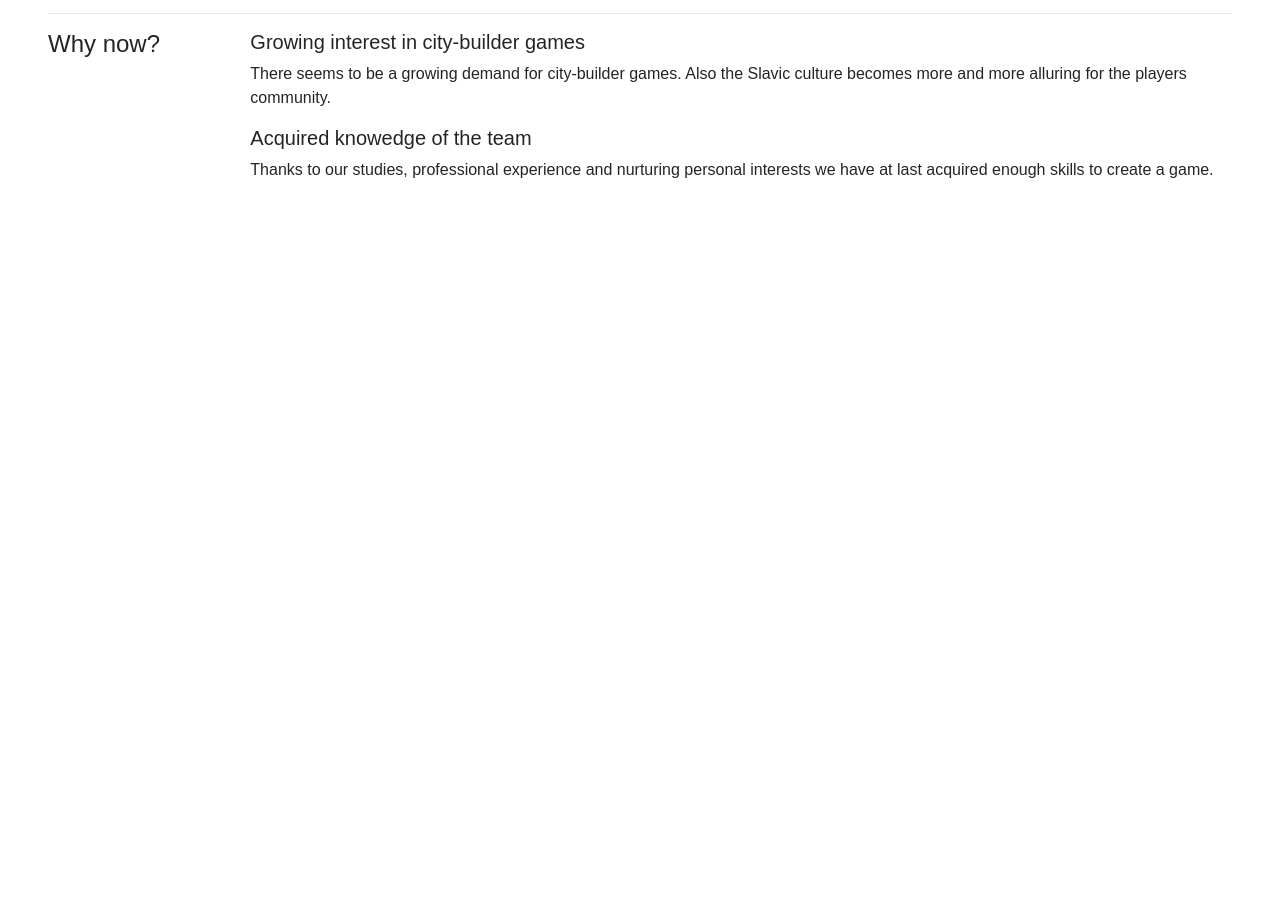
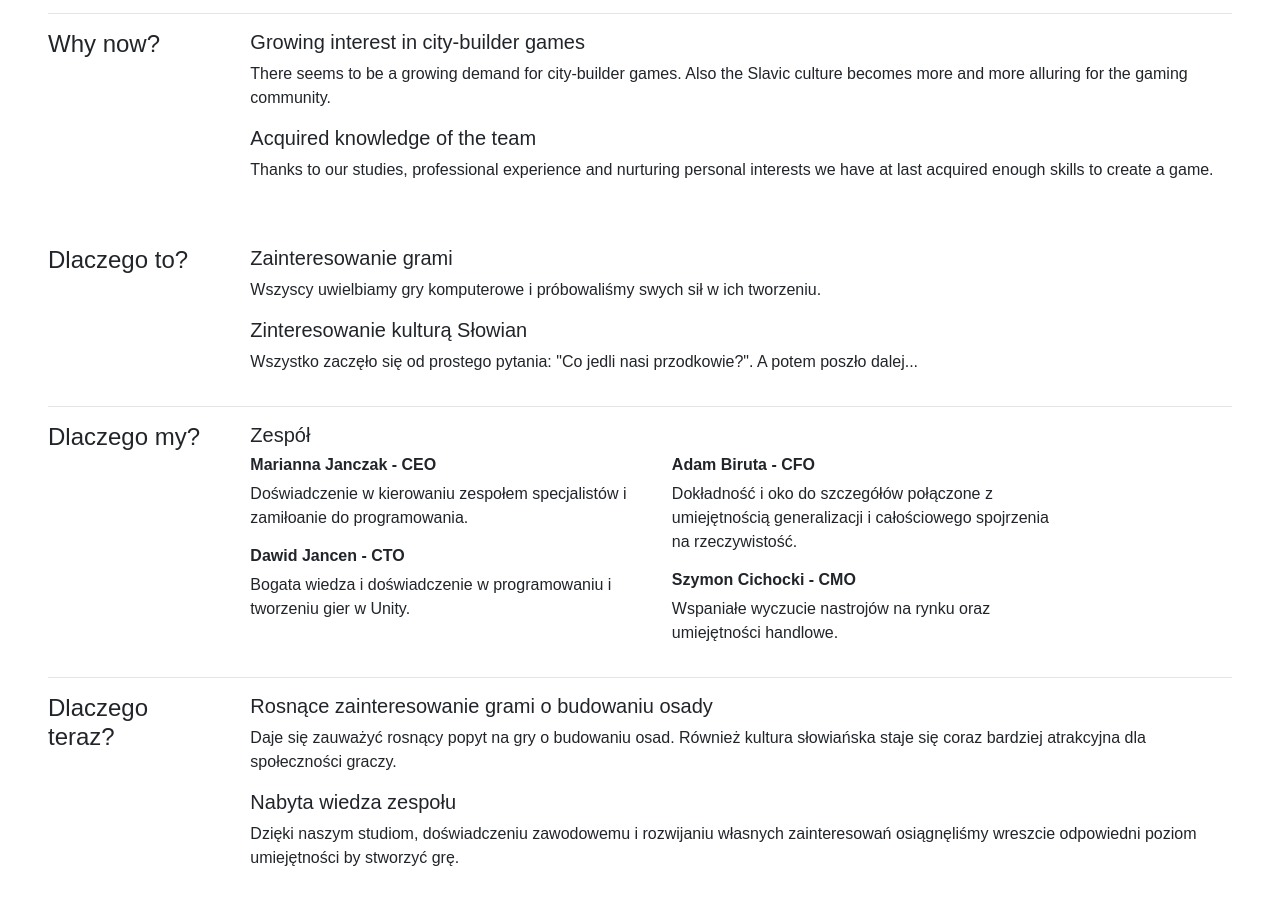
Before and after one commit to MariannaJan/slavic, a plain HTML site: page index.html in a window 1280 px wide. Shown: the part 771-1676 px from the top of the page. Before the commit the page ends 1017 px from the top, so only its background shows below. Drawn offline with nearby package versions, Linux system fonts and the light colour scheme; a web font is replaced by a local one.

Commit message:
Polish text added

```diff
--- a/index.html
+++ b/index.html
@@ -38,7 +38,7 @@
       <h5>Interest in games</h5>
       <p>We all love playing games and have tried our skills in making them.</p>
       <h5>Interest in Slavic culture</h5>
-      <p>It started from a simple question: 'What did our ansestors eat?'. And then it rolled on...</p>
+      <p>It started from a simple question: 'What did our ancestors eat?'. And then it rolled on...</p>
     </div>
   </div>
   <hr>
@@ -79,14 +79,16 @@
     </div>
     <div class="col-sm">
       <h5>Growing interest in city-builder games</h5>
-      <p>There seems to be a growing demand for city-builder games. Also the Slavic culture becomes more and more alluring for the players community.</p>
-      <h5>Acquired knowedge of the team</h5>
-      <p>Thanks to our studies, professional experience and nurturing personal interests we have at last acquired enough skills to create a game.</p>
+      <p>There seems to be a growing demand for city-builder games. Also the Slavic culture becomes more and more
+        alluring for the gaming community.</p>
+      <h5>Acquired knowledge of the team</h5>
+      <p>Thanks to our studies, professional experience and nurturing personal interests we have at last acquired enough
+        skills to create a game.</p>
     </div>
   </div>
-  </div>
+</div>
 <!-- POLISH -->
-<div class="m-5" lang="pl">
+<div class="m-5" lang="en">
   <div class="row">
     <div class="col-sm-2">
       <h4>
@@ -94,45 +96,57 @@
       </h4>
     </div>
     <div class="col-sm">
-      <h5>Interest in games</h5>
-      <p>fhsgaghlsiuerhglhrgiush</p>
-      <h5>Interest in Slavic culture</h5>
+      <h5>Zainteresowanie grami</h5>
+      <p>Wszyscy uwielbiamy gry komputerowe i próbowaliśmy swych sił w ich tworzeniu.</p>
+      <h5>Zinteresowanie kulturą Słowian</h5>
+      <p>Wszystko zaczęło się od prostego pytania: "Co jedli nasi przodkowie?". A potem poszło dalej...</p>
     </div>
   </div>
   <hr>
   <div class="row">
     <div class="col-sm-2">
       <h4>
-        Why us?
+        Dlaczego my?
       </h4>
     </div>
     <div class="col-sm">
       <div class="row">
         <div class="col">
-          <h5>Team</h5>
+          <h5>Zespół</h5>
         </div>
       </div>
       <div class="row">
         <div class="col-sm-5">
-          <h6>Marianna Janczak - CEO</h6>
-          <h6>Dawid Jancen - CTO</h6>
+          <h6 class="font-weight-bold">Marianna Janczak - CEO</h6>
+          <p>Doświadczenie w kierowaniu zespołem specjalistów i zamiłoanie do programowania.</p>
+          <h6 class="font-weight-bold">Dawid Jancen - CTO</h6>
+          <p>Bogata wiedza i doświadczenie w programowaniu i tworzeniu gier w Unity.</p>
         </div>
         <div class="col-sm-5">
-          <h6>Adam Biruta - CFO</h6>
-          <h6>Szymon Cichocki - CMO</h6>
+          <h6 class="font-weight-bold">Adam Biruta - CFO</h6>
+          <p>Dokładność i oko do szczegółów połączone z umiejętnością generalizacji i całościowego spojrzenia na rzeczywistość.</p>
+          <h6 class="font-weight-bold">Szymon Cichocki - CMO</h6>
+          <p>Wspaniałe wyczucie nastrojów na rynku oraz umiejętności handlowe.</p>
         </div>
       </div>
     </div>
   </div>
   <hr>
   <div class="row">
-    <div class="col">
+    <div class="col-sm-2">
       <h4>
-        Why now?
+        Dlaczego teraz?
       </h4>
     </div>
+    <div class="col-sm">
+      <h5>Rosnące zainteresowanie grami o budowaniu osady</h5>
+      <p>Daje się zauważyć rosnący popyt na gry o budowaniu osad. Również kultura słowiańska staje się coraz bardziej atrakcyjna dla społeczności graczy.</p>
+      <h5>Nabyta wiedza zespołu</h5>
+      <p>Dzięki naszym studiom, doświadczeniu zawodowemu i rozwijaniu własnych zainteresowań osiągnęliśmy wreszcie odpowiedni poziom umiejętności by stworzyć grę.</p>
+    </div>
   </div>
-  </div>
+</div>
+<!-- END OF TEXT -->
 </div>
 </div>
 </body>
```
